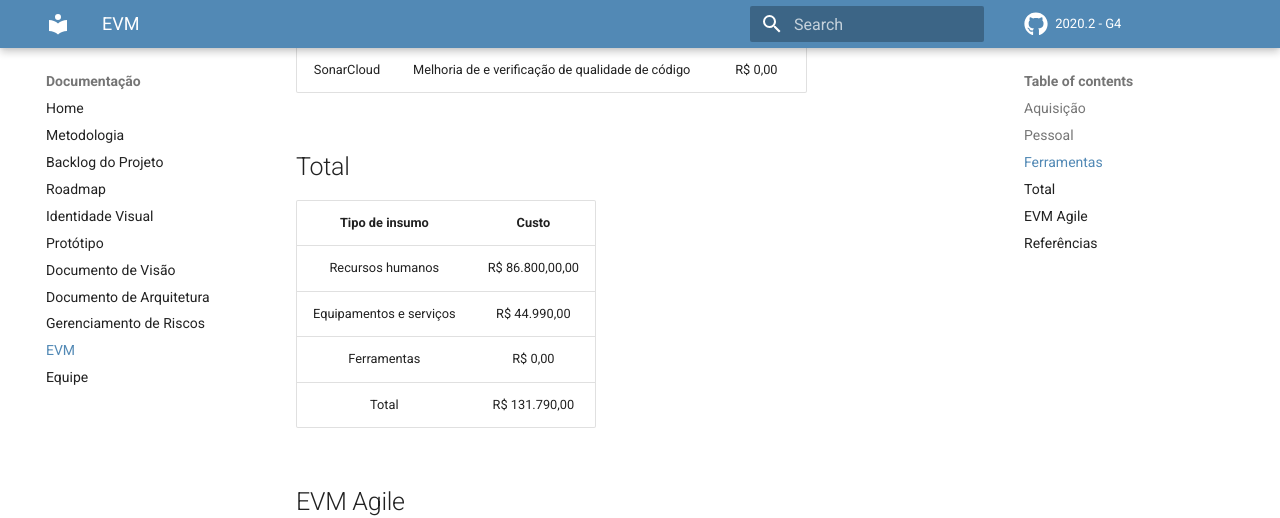
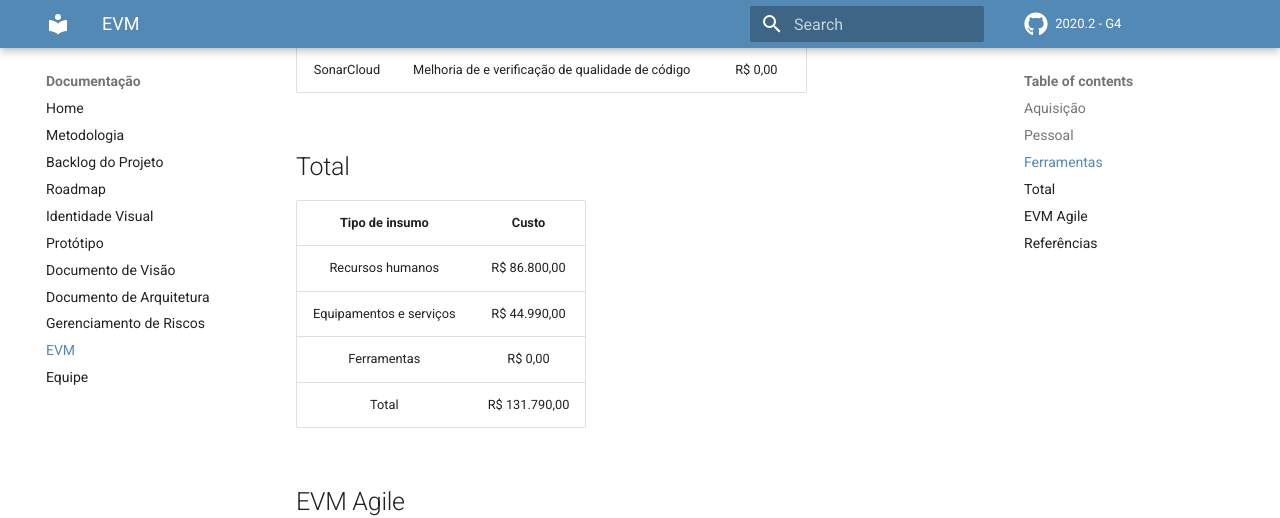
Before and after one commit to fga-eps-mds/2020-2-SiGeD, an MkDocs documentation site: the page built from docs/evm.md, in a window 1280 px wide and 900 px high, scrolled down 1326 px. Shown: the top 518 px of the window. Built offline with MkDocs 1.6.1 and Material for MkDocs 9.7.7, drawn with Linux system fonts in a browser that asks for light colours; comment, search, counter and statistics services are not loaded.

Commit message:
Update evm.md

```diff
--- a/docs/evm.md
+++ b/docs/evm.md
@@ -37,7 +37,7 @@ Para calcular o custo da mão de obra do projeto, usamos de base os valores do r
 
 |Tipo de insumo|Custo|
 |:------------:|:---:|
-|Recursos humanos| R$ 86.800,00,00|
+|Recursos humanos| R$ 86.800,00|
 |Equipamentos e serviços| R$ 44.990,00|
 |Ferramentas| R$ 0,00|
 |Total|R$ 131.790,00|
```
